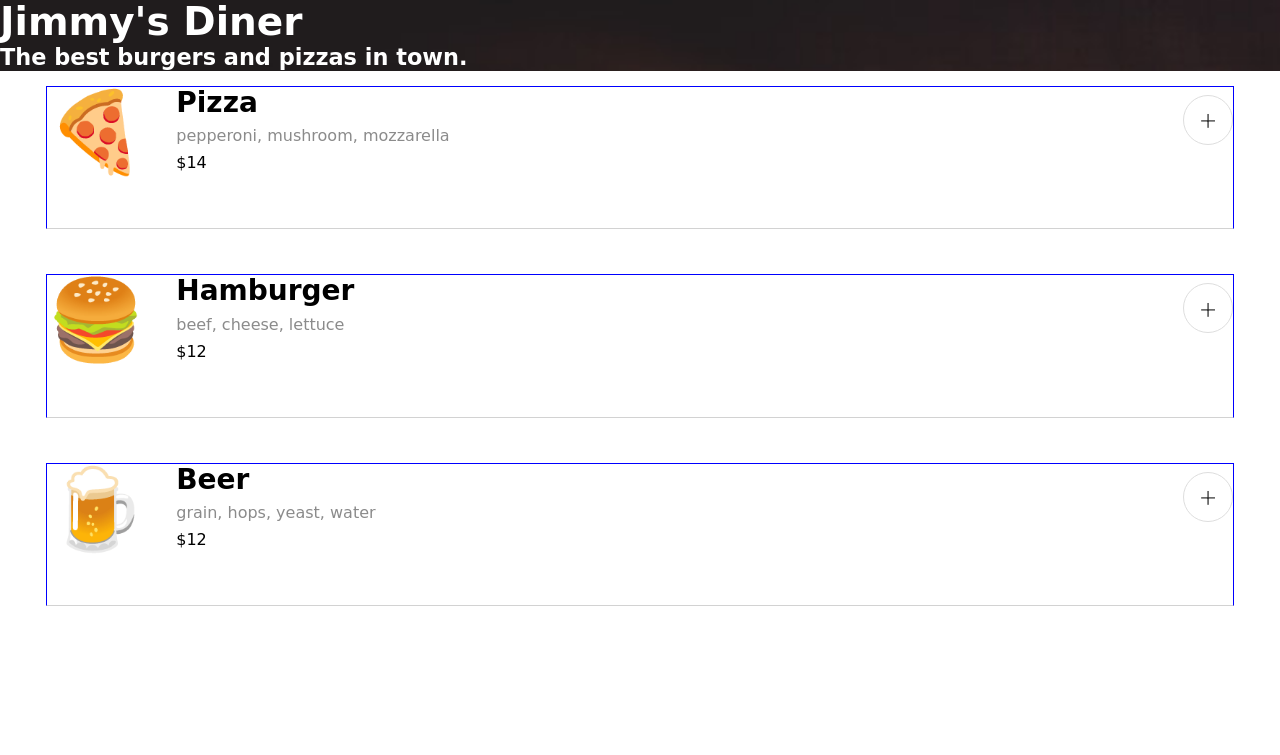
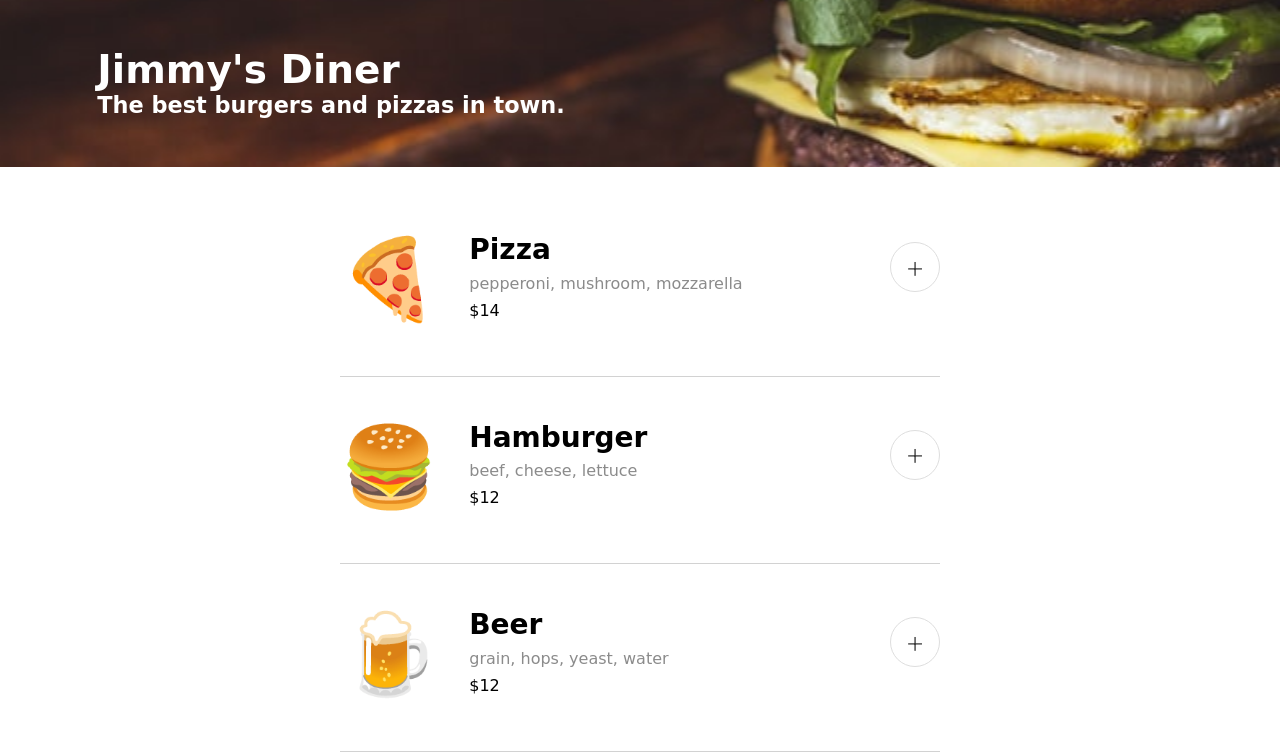
Before and after one commit to jeff-eng/restaurant_ordering_app, a plain HTML site: page index.html in a window 1280 px wide. Drawn offline with nearby package versions, Linux system fonts and the light colour scheme; a web font is replaced by a local one.

Commit message:
Header and menu are satisfactory positioned. Also added hover state on add button.

```diff
--- a/index.css
+++ b/index.css
@@ -24,8 +24,11 @@ button, .modal__button--dismiss, .order__button--qty-chg {
     background-size: cover;
     background-repeat: no-repeat;
     background-color: lightgray;
-    /* border: 2px solid red; */
-    /* padding-left: 7.6%; */
+    background-position: center 65%;
+    height: 167px;
+    padding-left: 7.6%;
+    display: flex;
+    align-items: center;
 }
 
 .header__heading {
@@ -39,17 +42,20 @@ button, .modal__button--dismiss, .order__button--qty-chg {
 }
 
 .menu-container {
-    /* border: 2px solid red; */
-    margin-left: 46px;
-    margin-right: 46px;
-    margin-top: 15px;
+    min-width: 300px;
+    max-width: 600px;
+    margin-top: 67px;
+    margin-left: auto;
+    margin-right: auto;
+    padding-left: 50px;
+    padding-right: 50px;
     display: flex;
     flex-direction: column;
     gap: 45px;
 }
 
 .menu-item {
-    border: 1px solid blue;
+    /* border: 1px solid blue; */
     display: flex;
     justify-content: space-between;
     border-bottom: 1px solid #D2D2D2;
@@ -104,6 +110,17 @@ button, .modal__button--dismiss, .order__button--qty-chg {
     margin-top: 8px;
 }
 
+.menu-item__button:hover {
+    color: #3C3C3C;
+    background-color: #DEDEDE;
+}
+
+.menu-item__button:active {
+    background-color: transparent;
+    border: 1.5px solid #DEDEDE;
+    color: #3C3C3C;
+}
+
 /* Utility classes */
 .hide {
     display: none;
```
